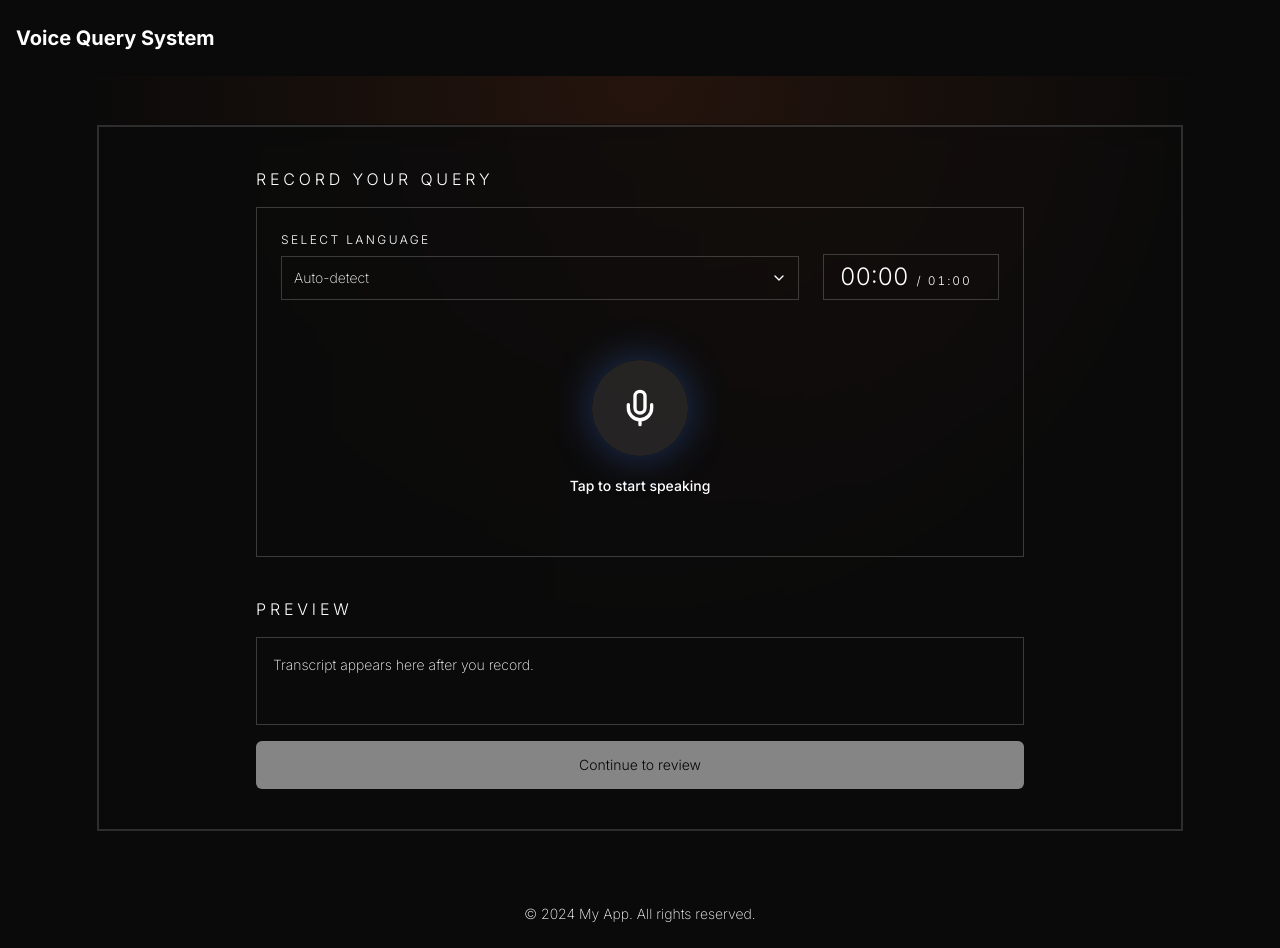
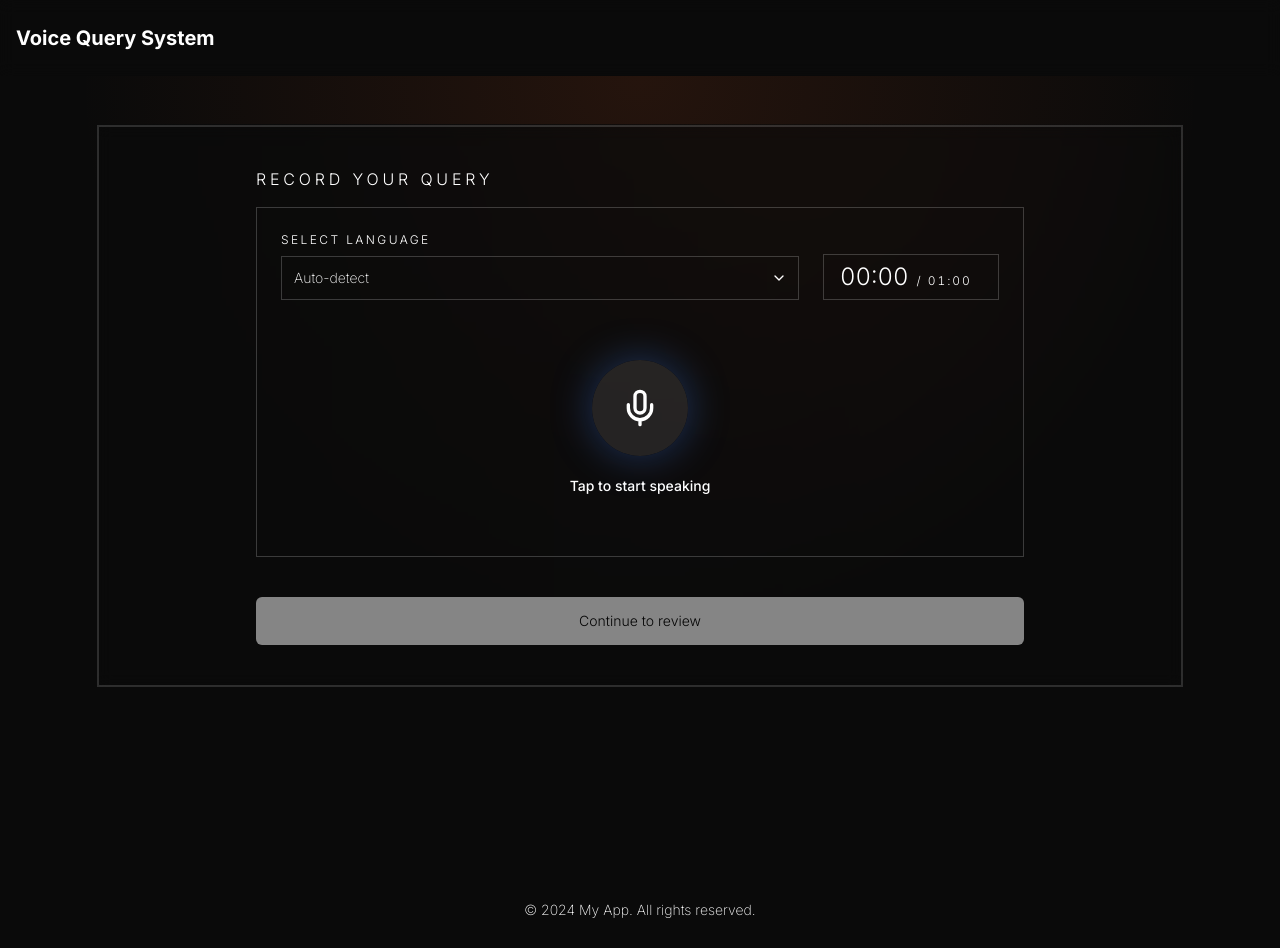
Before and after one commit to mohdanas86/voiceQuerySystem, a Next.js app in the folder frontend/: page /record in a window 1280 px wide. Built offline with nearby package versions, Linux system fonts and the light colour scheme.

Commit message:
refactor: update layout in RecordPage and add preview section in ReviewPage for improved user experience

```diff
--- a/frontend/app/record/page.tsx
+++ b/frontend/app/record/page.tsx
@@ -255,20 +255,7 @@ export default function RecordPage() {
                         </div>
                     </div>
                 </section>
-                <section className="flex min-w-0 flex-col gap-3 sm:gap-4" aria-labelledby="preview-step-label">
-                    <h2
-                        id="preview-step-label"
-                        className="text-sm md:text-base font-light uppercase tracking-[0.24em] text-textMuted"
-                    >
-                        Preview
-                    </h2>
-                    <div className="min-h-[6rem] max-w-full break-words rounded-none border border-white/20 bg-surface p-3 text-base leading-relaxed text-textMuted sm:min-h-[5.5rem] sm:p-4 sm:text-sm">
-                        {activeTranscript ? (
-                            <p className="whitespace-pre-wrap break-words text-textPrimary">{activeTranscript}</p>
-                        ) : (
-                            <p className="text-textMuted">Transcript appears here after you record.</p>
-                        )}
-                    </div>
+                <div className="flex min-w-0 flex-col gap-3 sm:gap-4">
                     <Button
                         size="lg"
                         className="w-full touch-manipulation bg-white text-black hover:bg-gray-100 rounded-md"
@@ -277,7 +264,7 @@ export default function RecordPage() {
                     >
                         Continue to review
                     </Button>
-                </section>
+                </div>
             </div>
         </AppShell>
     );
--- a/frontend/app/review/page.tsx
+++ b/frontend/app/review/page.tsx
@@ -117,6 +117,23 @@ export default function ReviewPage() {
         <div className="flex min-h-screen items-center justify-center p-6">
             <div className="flex w-full flex-col gap-8 md:gap-10 max-w-3xl mx-auto">
                 {errorMessage ? <ErrorBanner message={errorMessage} /> : null}
+
+                <section className="flex min-w-0 flex-col gap-3 sm:gap-4" aria-labelledby="preview-step-label">
+                    <h2
+                        id="preview-step-label"
+                        className="text-sm md:text-base font-light uppercase tracking-[0.24em] text-textMuted"
+                    >
+                        Preview
+                    </h2>
+                    <div className="min-h-[6rem] max-w-full break-words rounded-none border border-white/20 bg-surface p-3 text-base leading-relaxed text-textMuted sm:min-h-[5.5rem] sm:p-4 sm:text-sm">
+                        {originalTranscript ? (
+                            <p className="whitespace-pre-wrap break-words text-textPrimary">{originalTranscript}</p>
+                        ) : (
+                            <p className="text-textMuted">Transcript appears here after you record.</p>
+                        )}
+                    </div>
+                </section>
+
                 <div className="flex w-full flex-col gap-6 pb-2 sm:pb-0">
                     <TranscriptEditor
                         value={translatedTranscript}
```
